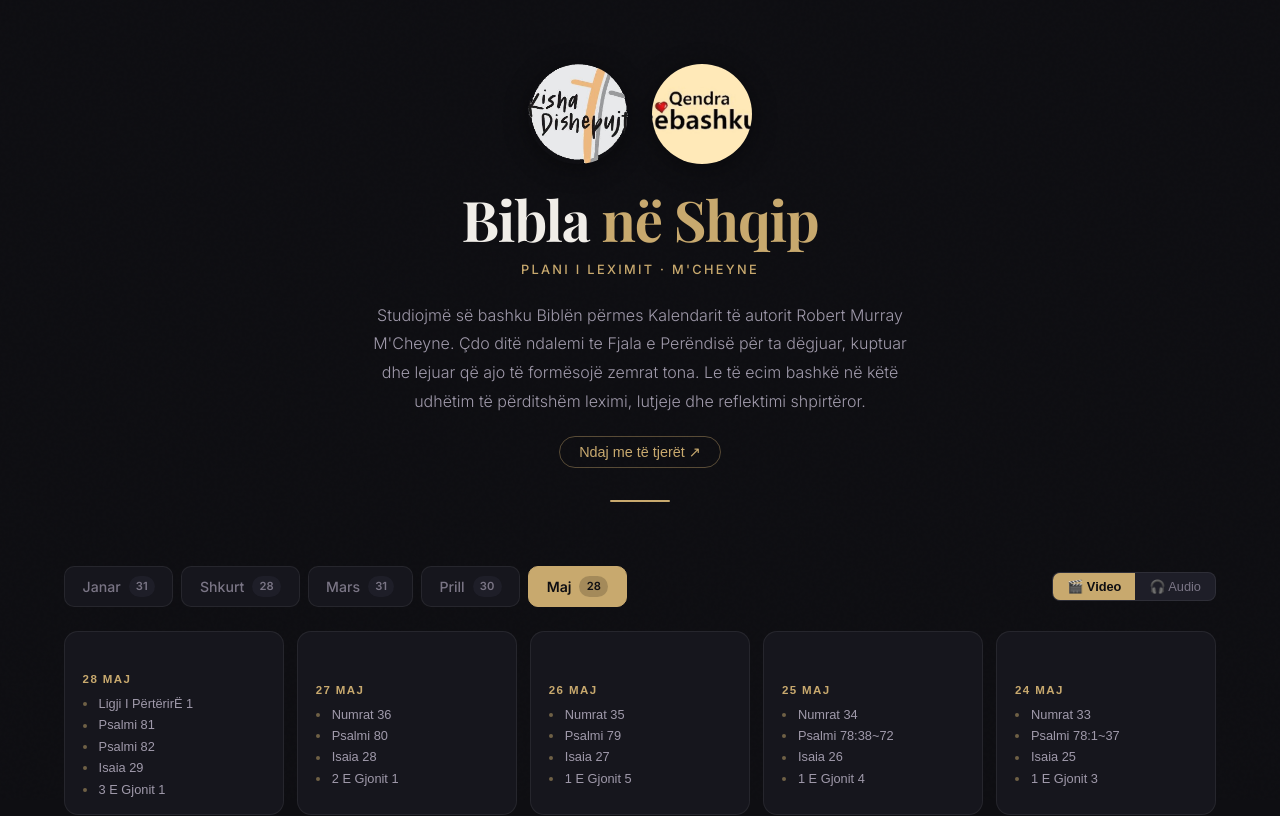
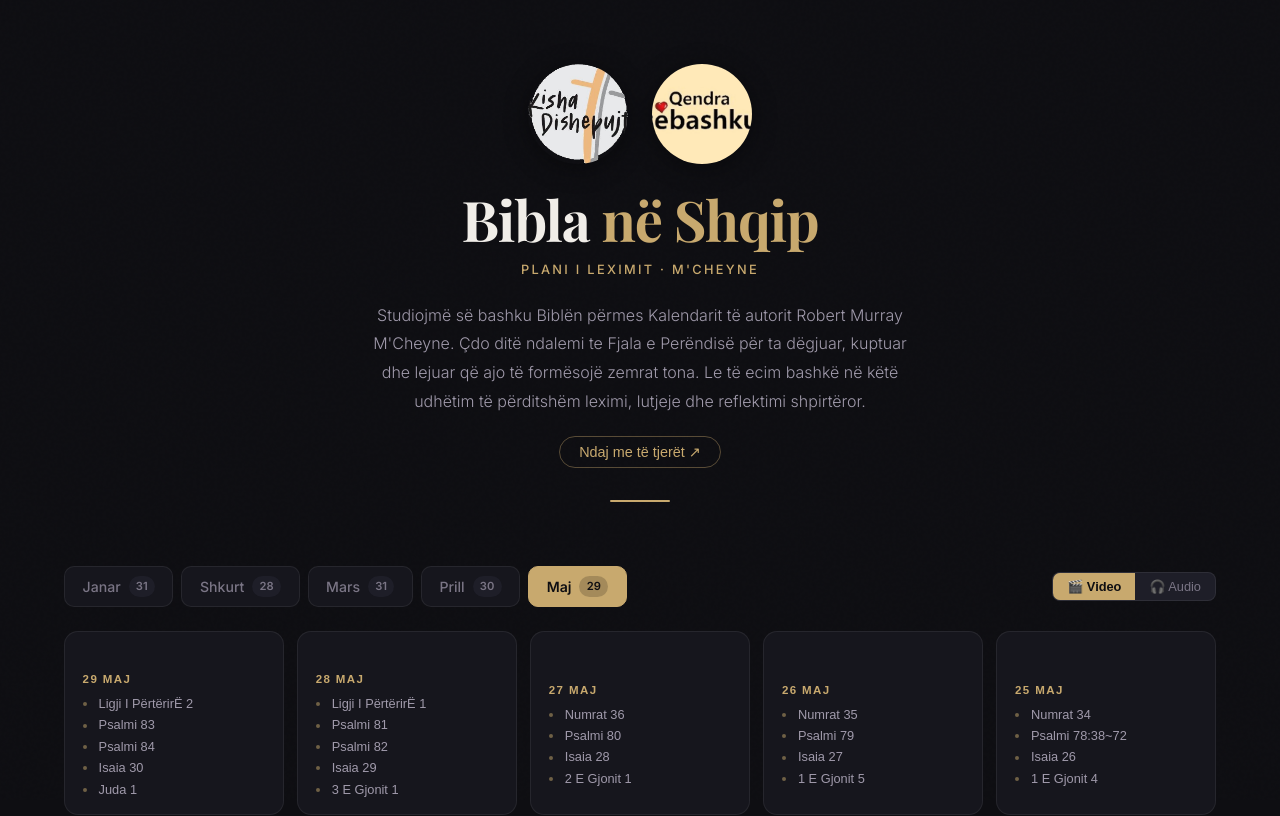
Before and after one commit to jeffandmeredith-max/bibla-shqip, a React (Vite) app: page / in a window 1280 px wide. Shown: the top 816 px of the page. Built offline with nearby package versions, Linux system fonts and the light colour scheme.

Commit message:
chore: daily update 2026-05-29

```diff
--- a/src/data/may.js
+++ b/src/data/may.js
@@ -727,5 +727,32 @@ export const may = [
         "start": 795
       }
     ]
+  },
+  {
+    "day": 29,
+    "date": "29 Maj",
+    "videoId": "fIg6Qpb9c7c",
+    "readings": [
+      {
+        "title": "Ligji I PërtërirË 2",
+        "start": 0
+      },
+      {
+        "title": "Psalmi 83",
+        "start": 319
+      },
+      {
+        "title": "Psalmi 84",
+        "start": 413
+      },
+      {
+        "title": "Isaia 30",
+        "start": 498
+      },
+      {
+        "title": "Juda 1",
+        "start": 840
+      }
+    ]
   }
 ]
```
